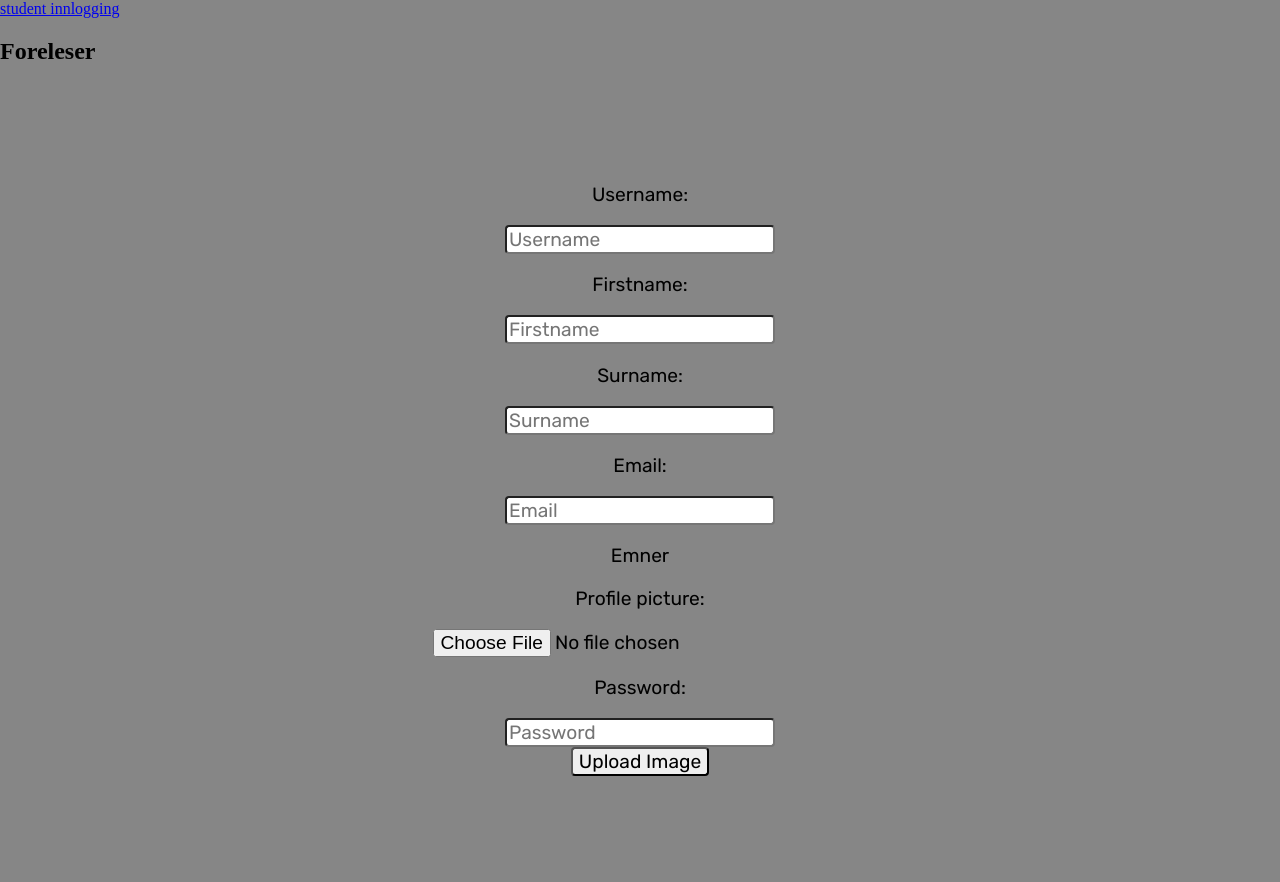
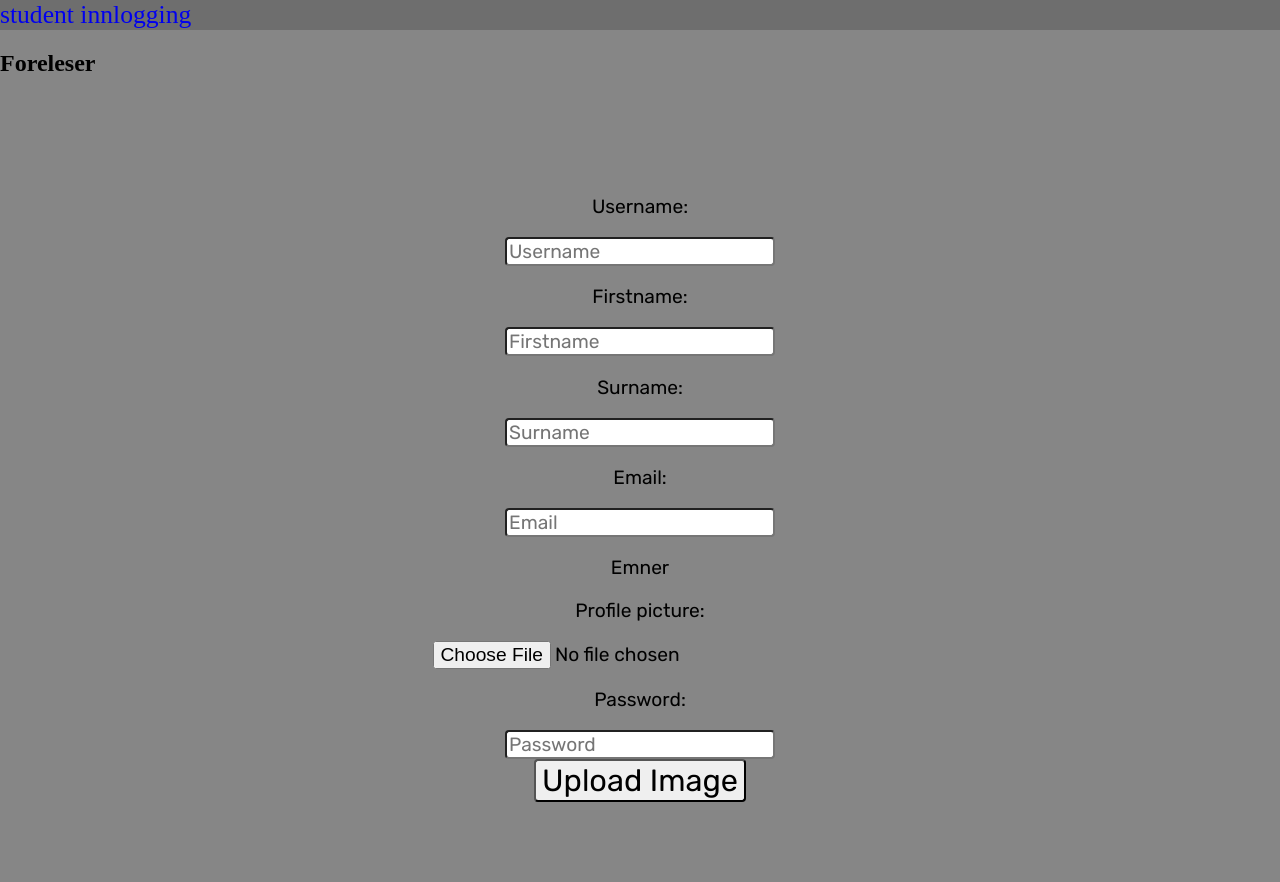
Before and after one commit to Prosjekt-Gruppe-5/Prosjekt5, a PHP site: page /sites/signup_foreleser.php in a window 1280 px wide. Before the commit the page ends 776 px from the top, so only its background shows below. Run offline with PHP 8.4, Linux system fonts and the light colour scheme; data that the repository does not hold is empty.

Commit message:
same change to styling

```diff
--- a/sites/signup_foreleser.php
+++ b/sites/signup_foreleser.php
@@ -19,6 +19,13 @@
     p{
         font-family: 'Rubik', sans-serif;
         font-size: 1.2em;
+    }
+    nav{
+        background-color: hsl(0, 0%, 43%);
+    }
+    a{
+        text-decoration: none;
+        font-size: 1.6em;
     }
     </style>
     <meta charset="UTF-8">
--- a/sites/signup_student.php
+++ b/sites/signup_student.php
@@ -8,7 +8,7 @@
         background-color: hsla(0, 0%, 43%, 0.83);
     }
     form{
-        margin: 10rem;
+        margin: 5rem;
         text-align: center;
     }
     input{
```
